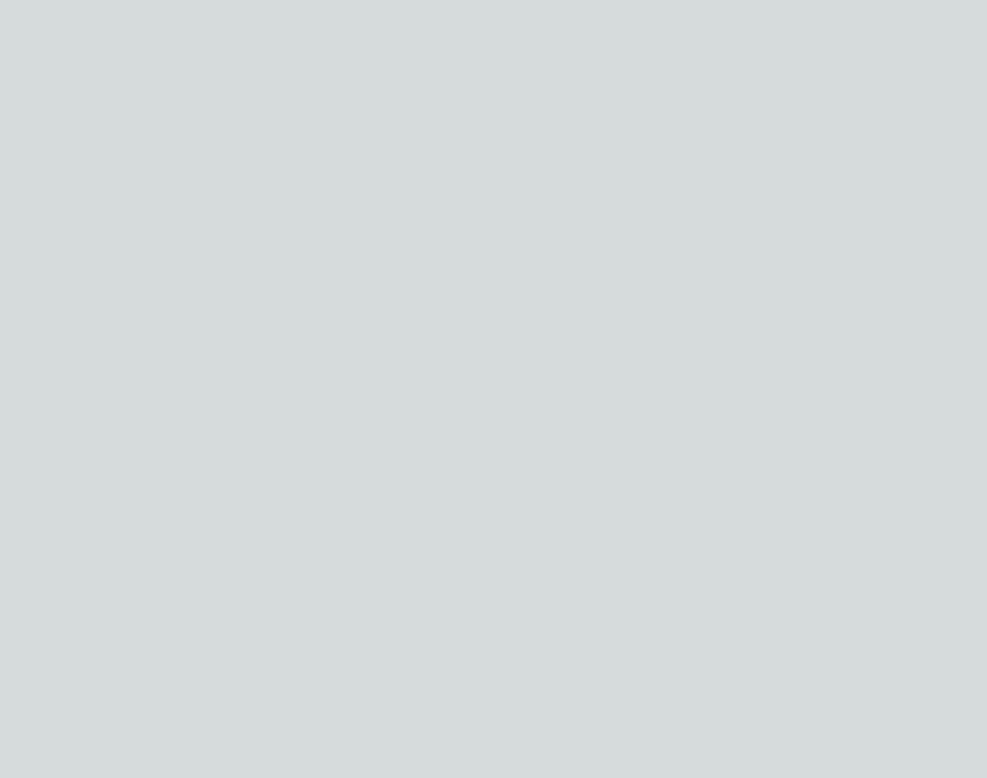
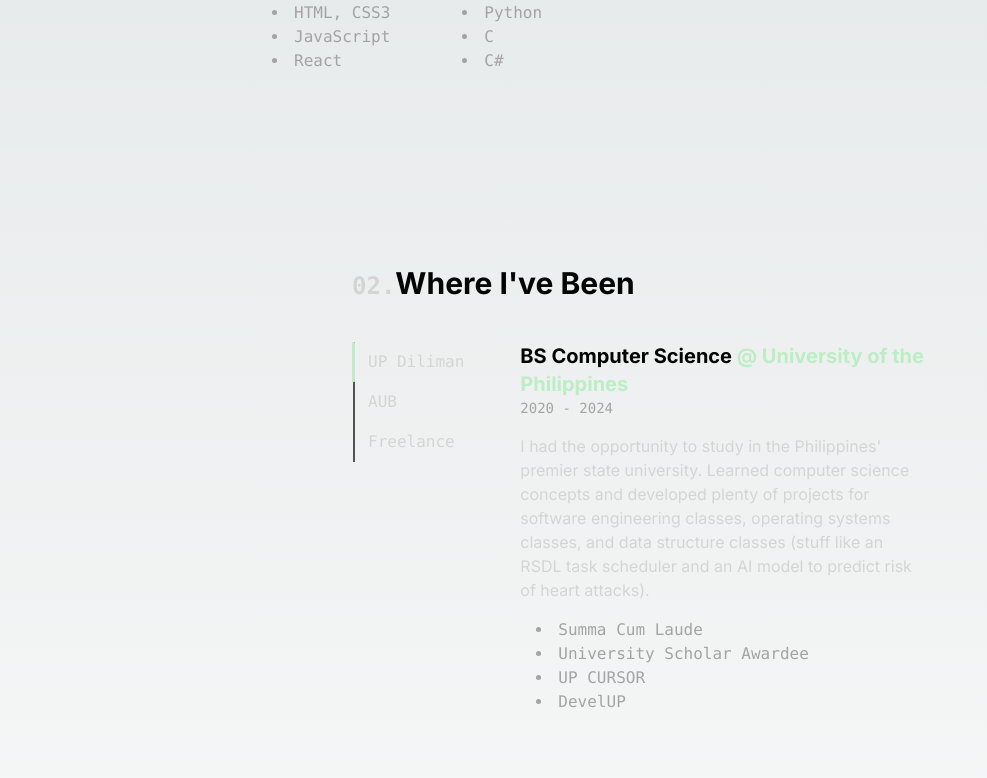
Before and after one commit to riru12/riruweb, a Next.js app: page / in a window 1280 px wide. Shown: the part 1140-1918 px from the top of the page, without its empty margins (0-987 px from the left). Before the commit the page ends 800 px from the top, so only its background shows below. Built offline with nearby package versions, Linux system fonts and the light colour scheme.

Commit message:
removed scroll snap setup

```diff
--- a/app/components/work.jsx
+++ b/app/components/work.jsx
@@ -18,7 +18,7 @@ const Work = () => {
         <section id="work" className="py-24 mx-[10vw] lg:mx-[20vw]">
             <div className="flex flex-col gap-10 mx-0 xl:mx-24 2xl:mx-[13.5rem]">
                 <div className="font-bold text-3xl">
-                    <span className="font-mono text-2xl">02.</span>Where I've Been
+                    <span className="font-mono text-2xl text-neutral-300">02.</span>Where I've Been
                 </div>
                 <input id="tab-1" name="slider" className="hidden" type="radio" defaultChecked></input>
                 <input id="tab-2" name="slider" className="hidden" type="radio"></input>
--- a/app/globals.css
+++ b/app/globals.css
@@ -18,7 +18,7 @@
 
 html {
   @apply scroll-smooth;
-  overflow: hidden;
+  overflow-x: hidden;
 }
 
 body {
@@ -29,7 +29,7 @@ body {
       rgb(var(--background-end-rgb))
     )
     rgb(var(--background-start-rgb));
-    overflow: hidden;
+    overflow-x: hidden;
     position: relative;
 }
 
--- a/app/page.js
+++ b/app/page.js
@@ -11,7 +11,7 @@ import Footer from "./components/footer"
 
 export default function Home() {
   return (
-    <main className="overflow-y-scroll max-h-screen">
+    <main>
       <Navbar />
       <Gradient />
       <Hero />
```
